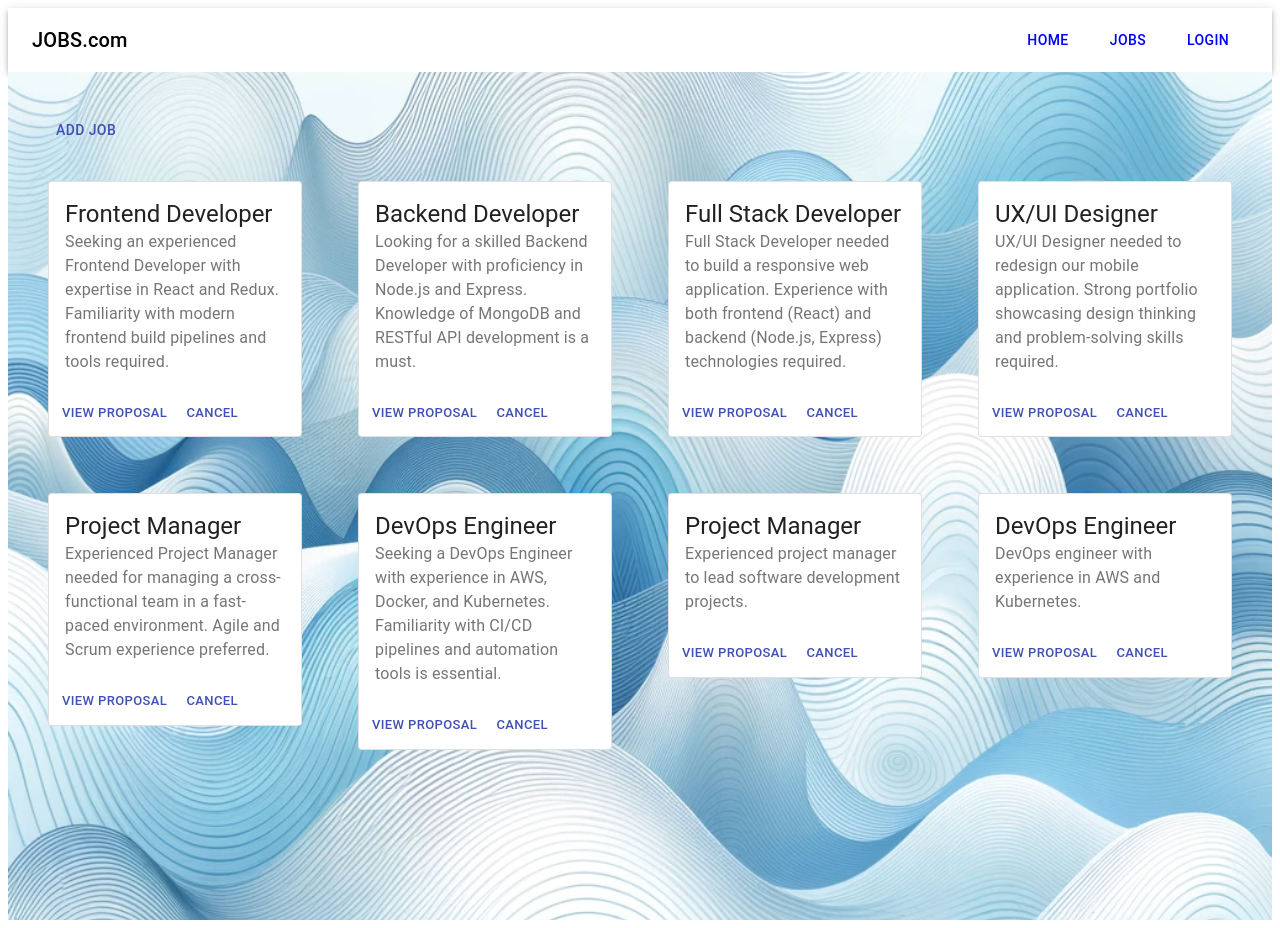
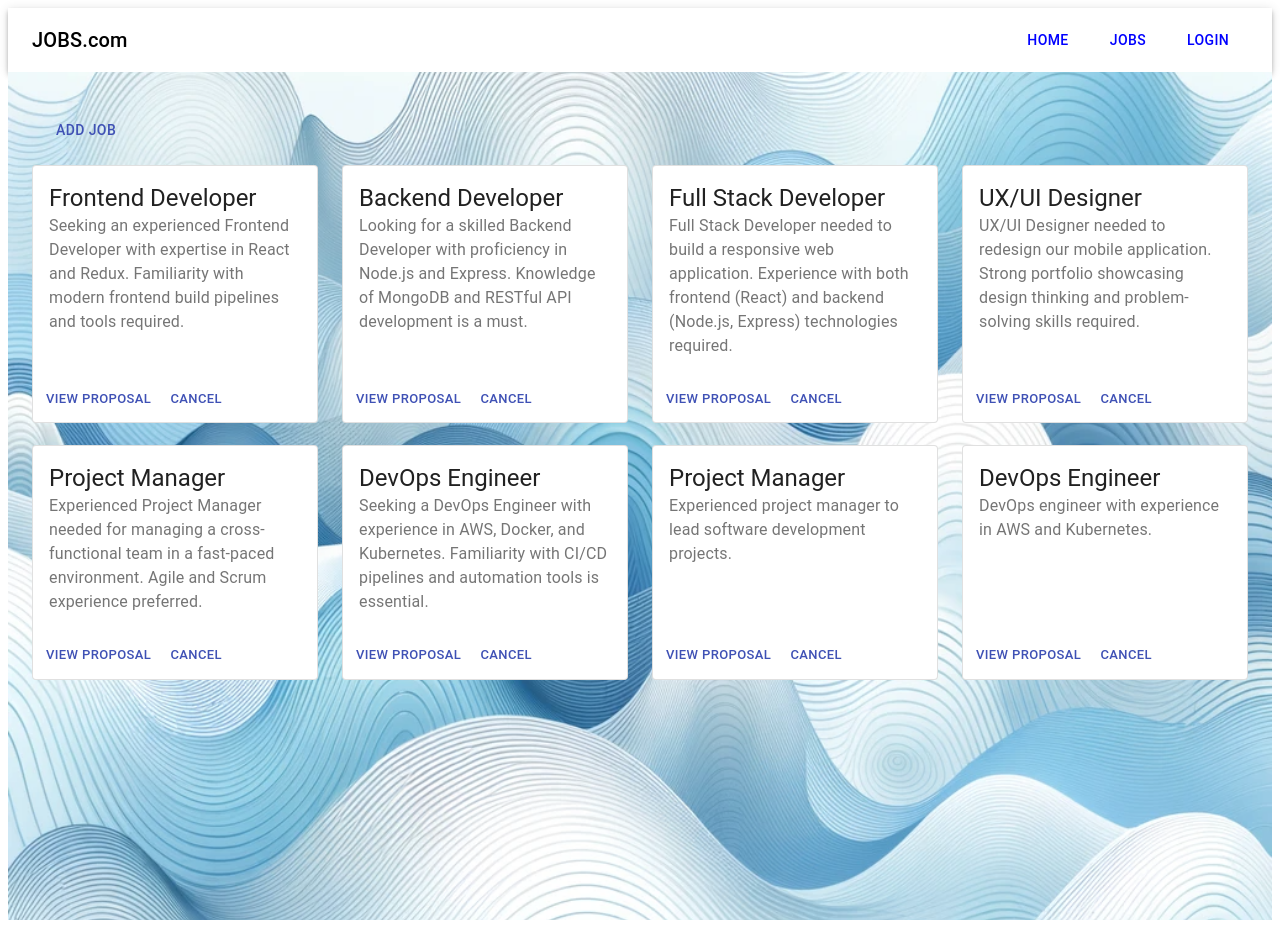
Before and after one commit to ArnelaOmbasa/Freelance-Platform-Blockchain-project, a React (Vite) app in the folder freelance-platform/: page /jobs in a window 1280 px wide. Built offline with nearby package versions, Linux system fonts and the light colour scheme.

Commit message:
styling job card and list

```diff
--- a/freelance-platform/src/components/JobCard.jsx
+++ b/freelance-platform/src/components/JobCard.jsx
@@ -3,8 +3,19 @@ import { Card, CardContent, Typography, Button, CardActions } from '@material-ui
 import ViewProposalModal from './ViewProposalModal'; // Import your modal components
 import ViewJobDetailsModal from './JobDetailsModal';
 import SubmitProposalModal from './SubmitProposalModal';
+import { makeStyles } from '@material-ui/core/styles';
+const useStyles = makeStyles((theme) => ({
+  card: {
+    height: '100%',
+    display: 'flex',
+    flexDirection: 'column',
+    justifyContent: 'space-between',
+  },
+}));
+function JobCard({ job, userStatus }) {
 
-function JobCard({ job, userStatus }) {
+  const classes = useStyles();
+
   const [isViewProposalOpen, setViewProposalOpen] = useState(false);
   const [isViewJobDetailsOpen, setViewJobDetailsOpen] = useState(false);
   const [isSubmitProposalOpen, setSubmitProposalOpen] = useState(false);
@@ -22,7 +33,7 @@ function JobCard({ job, userStatus }) {
 
   return (
     <>
-      <Card variant="outlined" style={{ flexBasis: 'calc(33.333% - 32px)', margin: '16px', maxWidth: '100%' }}>
+      <Card className={classes.card} variant="outlined">
         <CardContent>
           <Typography variant="h5">{job.title}</Typography>
           <Typography color="textSecondary">{job.description}</Typography>
@@ -33,7 +44,6 @@ function JobCard({ job, userStatus }) {
               <Button size="small" color="primary" onClick={handleOpenViewProposal}>
                 View Proposal
               </Button>
-              {/* Attach handleCloseViewProposal function to the Cancel button */}
               <Button size="small" color="primary" onClick={handleCloseViewProposal}>
                 Cancel
               </Button>
```
Also changed, not shown: freelance-platform/src/components/JobList.jsx (+13 -0 lines).
